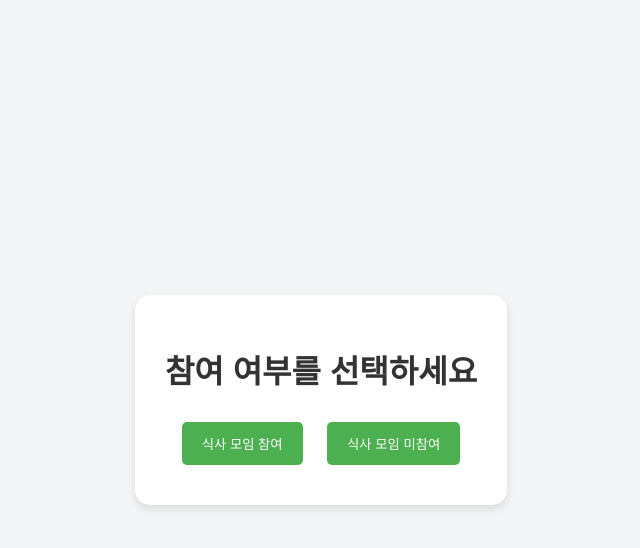
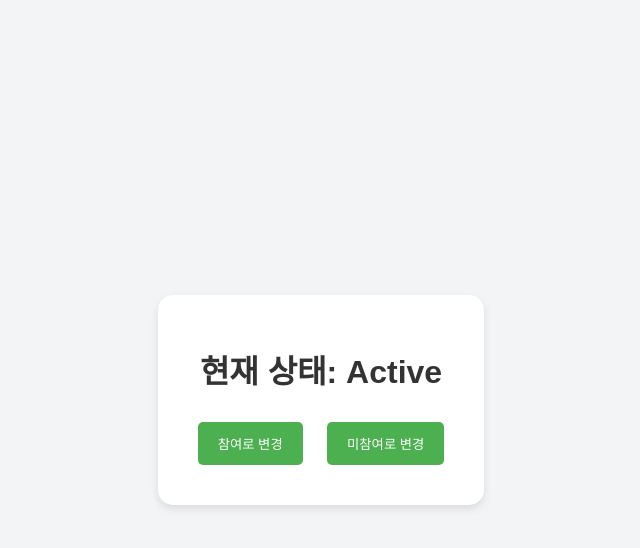
Before and after one commit to gwon7210/sawonGroup, a Flask app: template templates/participation_choice.html in a window 1280 px wide. Shown: the top 548 px of the page, without its empty margins (319-959 px from the left). Run offline with Flask 3, Linux system fonts and the light colour scheme; the template is opened without the code that fills it: most values are stand-ins (such as "Sample title", 1, 10 or a date in 2020).

Commit message:
참여 선택해도, 이후 미참여로 변경 가능하게

```diff
--- a/app.py
+++ b/app.py
@@ -15,29 +15,44 @@ availability = {f"2024-12-{day:02d}": 0 for day in range(17, 32)}
 restaurants = []  # [{"link": "http://example.com", "type": "중식당", "votes": 0, "voters": []}]
 restaurant_votes = {}
 
+user_status = {}
+
 @app.route("/", methods=["GET", "POST"])
 def name_entry():
     if request.method == "POST":
         name = request.form.get("name")
         if name in valid_names:
-            # 날짜 선택 기록 확인
-            if name not in votes or not votes[name]:
+            # 현재 상태 확인
+            status = user_status.get(name, None)
+            if status == "not_participate":
+                flash("현재 '미참여' 상태입니다. 변경하시겠습니까?")
                 return redirect(url_for("participation_choice", name=name))
-            return redirect(url_for("select_date", name=name))
+            elif status == "participate":
+                flash("현재 '참여' 상태입니다. 변경하시겠습니까?")
+                return redirect(url_for("participation_choice", name=name))
+            else:
+                return redirect(url_for("participation_choice", name=name))
         else:
             flash("등록된 사용자가 아닙니다.")
     return render_template("name_entry.html")
+
 
 @app.route("/participation_choice/<name>", methods=["GET", "POST"])
 def participation_choice(name):
     if request.method == "POST":
         choice = request.form.get("choice")
         if choice == "participate":
+            user_status[name] = "participate"
+            flash("참여 상태로 변경되었습니다.")
             return redirect(url_for("select_date", name=name))
         elif choice == "not_participate":
-            flash("식사 모임에 참여하지 않습니다.")
+            user_status[name] = "not_participate"
+            flash("미참여 상태로 변경되었습니다.")
             return redirect(url_for("name_entry"))
-    return render_template("participation_choice.html", name=name)
+    current_status = user_status.get(name, "none")  # 현재 상태 가져오기
+    return render_template("participation_choice.html", name=name, current_status=current_status)
+
+
 
 
 @app.route("/select_date/<name>", methods=["GET", "POST"])
--- a/templates/participation_choice.html
+++ b/templates/participation_choice.html
@@ -42,10 +42,10 @@
 </head>
 <body>
     <div class="container">
-        <h1>참여 여부를 선택하세요</h1>
+        <h1>현재 상태: {{ current_status | capitalize }}</h1>
         <form method="POST">
-            <button type="submit" name="choice" value="participate">식사 모임 참여</button>
-            <button type="submit" name="choice" value="not_participate">식사 모임 미참여</button>
+            <button type="submit" name="choice" value="participate">참여로 변경</button>
+            <button type="submit" name="choice" value="not_participate">미참여로 변경</button>
         </form>
     </div>
 </body>
```
